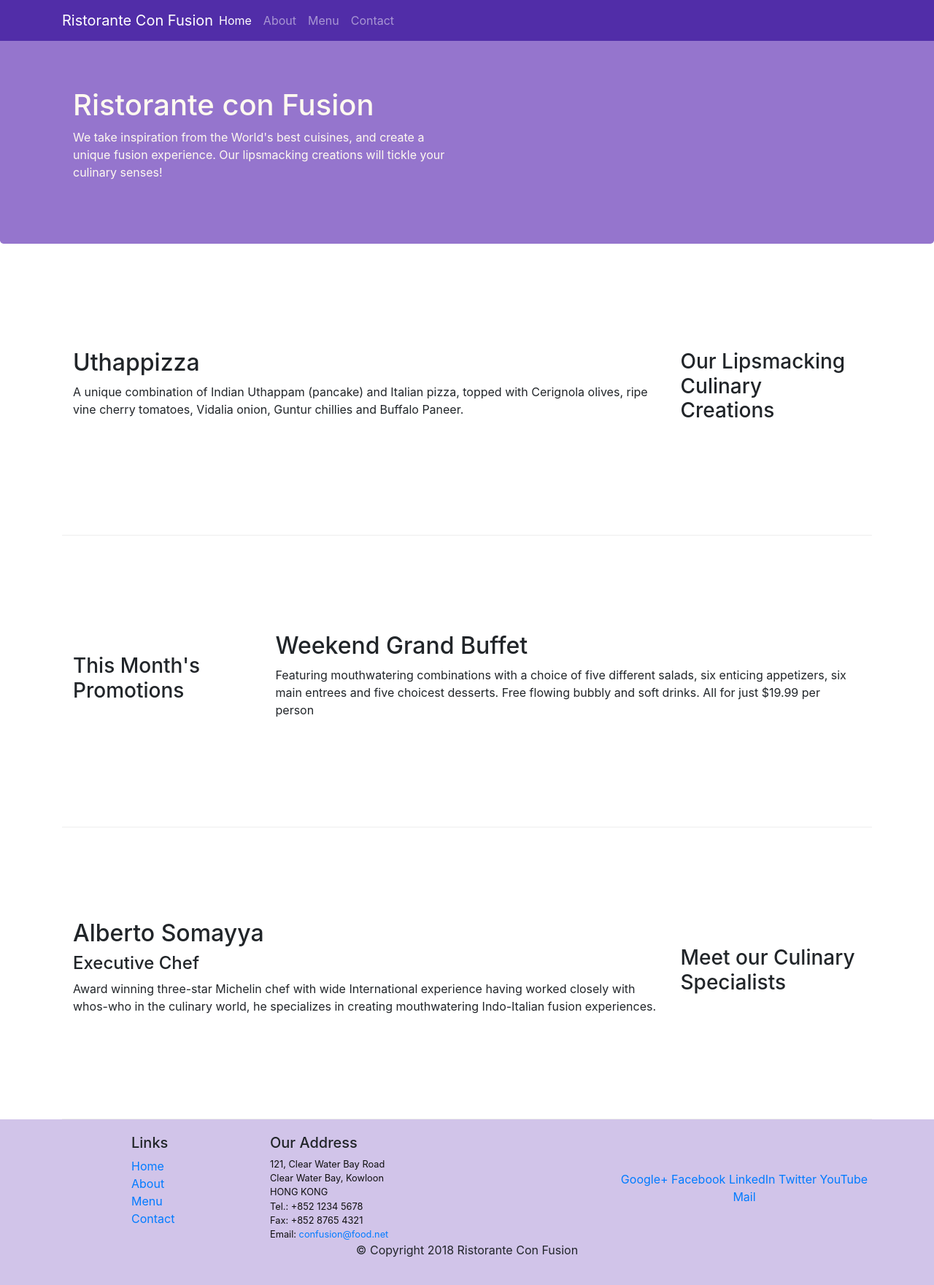
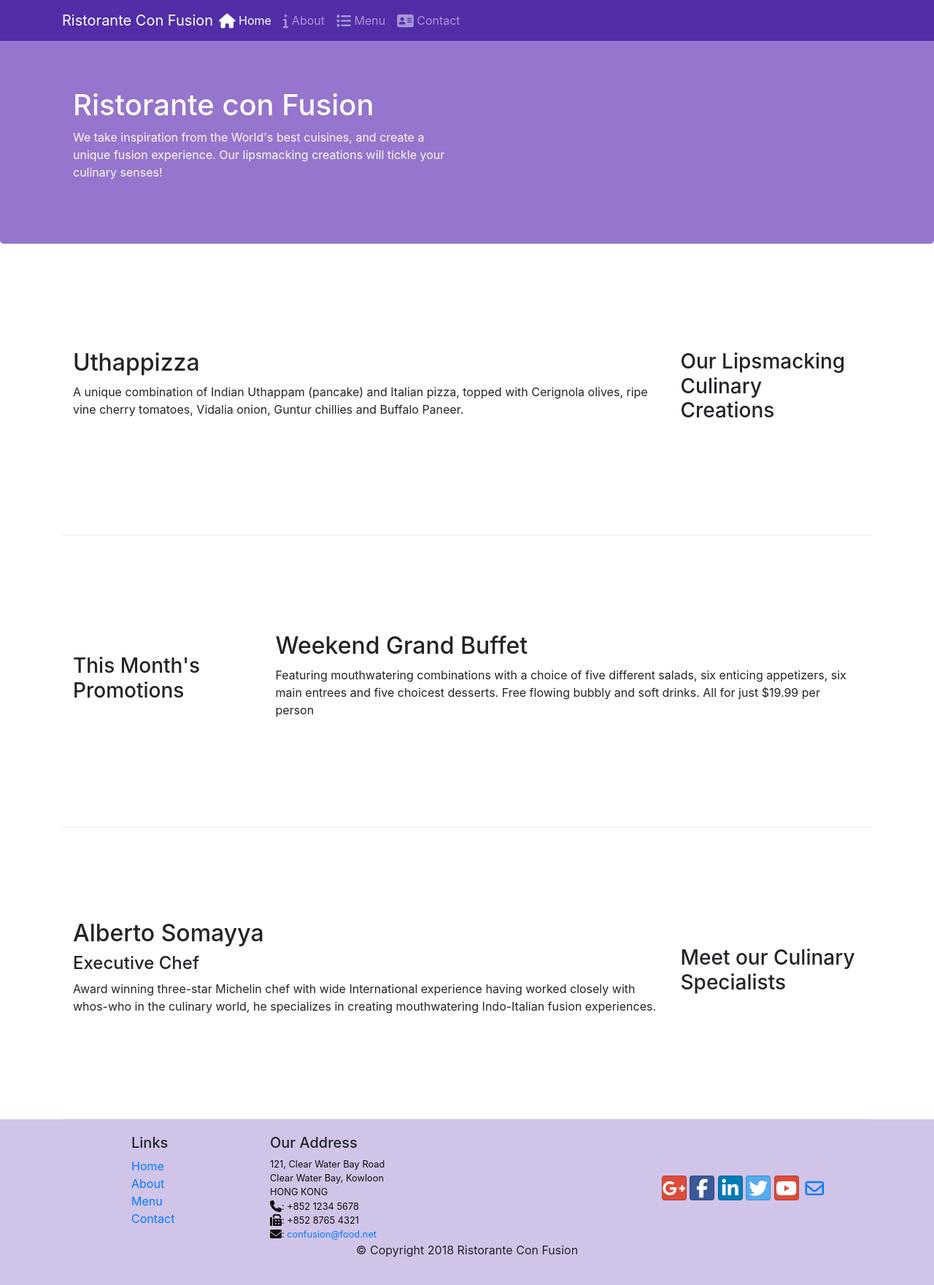
Before and after one commit to bilawalhassan/bootstrap, a website: page index.html in a window 1280 px wide. Shown: the whole page at 73% size. Drawn offline with nearby package versions, Linux system fonts and the light colour scheme.

Commit message:
Icon Fonts

```diff
--- a/index.html
+++ b/index.html
@@ -10,6 +10,9 @@
     <!-- Bootstrap CSS -->
     <link rel="stylesheet" href="node_modules/bootstrap/dist/css/bootstrap.min.css">
     <link href="css/styles.css" rel="stylesheet">
+    <link rel="stylesheet" href="node_modules/font-awesome/css/font-awesome.min.css">
+    <link rel="stylesheet" href="node_modules/bootstrap-social/bootstrap-social.css">
+
 
 </head>
 
@@ -23,10 +26,10 @@
            <a class="navbar-brand mr-auto" href="./index.html">Ristorante Con Fusion</a>
                 <div class="collapse navbar-collapse" id="Navbar">
                     <ul class="navbar-nav mr-auto">
-                        <li class="nav-item active"><a class="nav-link" href="#">Home</a></li>
-                        <li class="nav-item"><a class="nav-link" href="./aboutus.html">About</a></li>
-                        <li class="nav-item"><a class="nav-link" href="#">Menu</a></li>
-                        <li class="nav-item"><a class="nav-link" href="#">Contact</a></li>
+                        <li class="nav-item active"><a class="nav-link" href="#"><span class="fa fa-home fa-lg"></span> Home</a></li>
+                        <li class="nav-item"><a class="nav-link" href="./aboutus.html"><span class="fa fa-info fa-lg"></span> About</a></li>
+                        <li class="nav-item"><a class="nav-link" href="#"><span class="fa fa-list fa-lg"></span> Menu</a></li>
+                        <li class="nav-item"><a class="nav-link" href="#"><span class="fa fa-address-card fa-lg"></span> Contact</a></li>
                     </ul>
                 </div>
         </div>
@@ -97,19 +100,20 @@
 		              121, Clear Water Bay Road<br>
 		              Clear Water Bay, Kowloon<br>
 		              HONG KONG<br>
-		              Tel.: +852 1234 5678<br>
-		              Fax: +852 8765 4321<br>
-		              Email: <a href="mailto:idontknow@food.net">confusion@food.net</a>
+                      <i class="fa fa-phone fa-lg"></i>: +852 1234 5678<br>
+                      <i class="fa fa-fax fa-lg"></i>: +852 8765 4321<br>
+                      <i class="fa fa-envelope fa-lg"></i>:
+                      <a href="mailto:confusion@food.net">confusion@food.net</a>
 		           </address>
                 </div>
                 <div class="col-12 col-sm-4 align-self-center">
                     <div class="text-center">
-                        <a href="http://google.com/+">Google+</a>
-                        <a href="http://www.facebook.com/profile.php?id=">Facebook</a>
-                        <a href="http://www.linkedin.com/in/">LinkedIn</a>
-                        <a href="http://twitter.com/">Twitter</a>
-                        <a href="http://youtube.com/">YouTube</a>
-                        <a href="mailto:">Mail</a>
+                        <a class="btn btn-social-icon btn-google" href="http://google.com/+"><i class="fa fa-google-plus"></i></a>
+                        <a class="btn btn-social-icon btn-facebook" href="http://www.facebook.com/profile.php?id="><i class="fa fa-facebook"></i></a>
+                        <a class="btn btn-social-icon btn-linkedin" href="http://www.linkedin.com/in/"><i class="fa fa-linkedin"></i></a>
+                        <a class="btn btn-social-icon btn-twitter" href="http://twitter.com/"><i class="fa fa-twitter"></i></a>
+                        <a class="btn btn-social-icon btn-google" href="http://youtube.com/"><i class="fa fa-youtube"></i></a>
+                        <a class="btn btn-social-icon" href="mailto:"><i class="fa fa-envelope-o"></i></a>
                     </div>
                 </div>
            </div>
```
Also changed, not shown: aboutus.html (+16 -13 lines).
